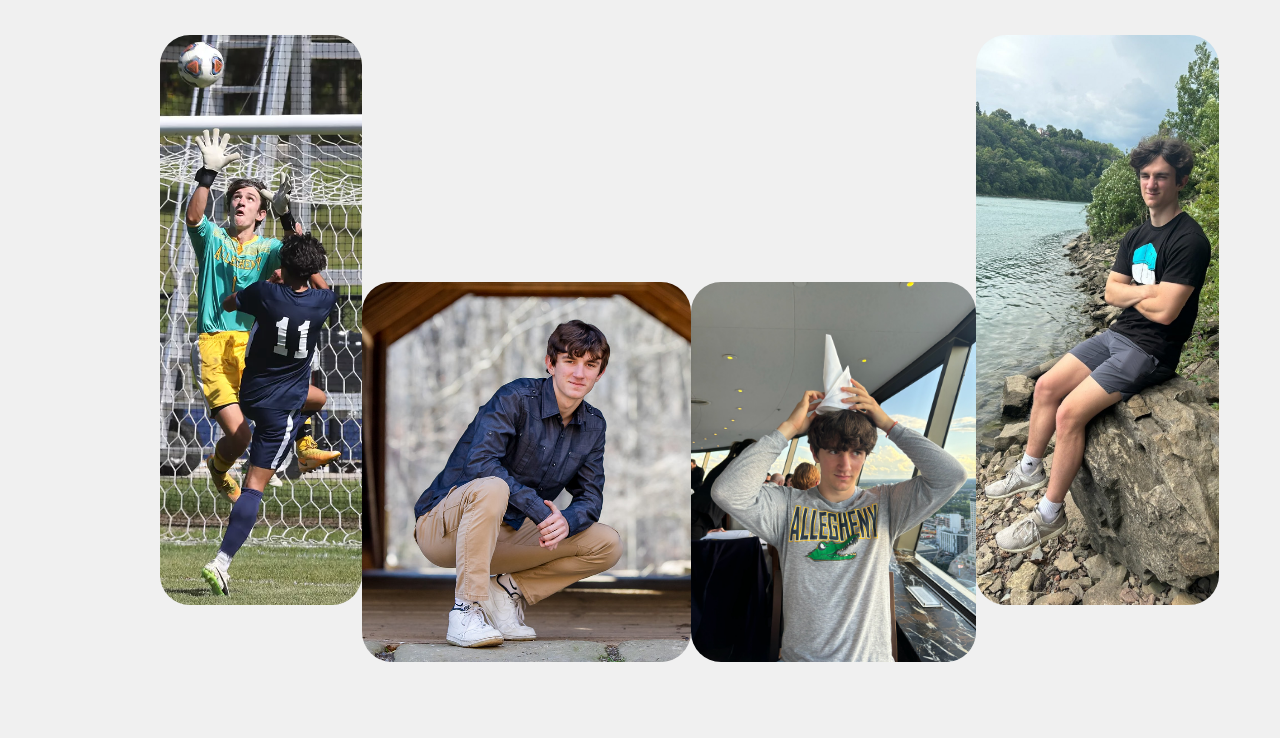
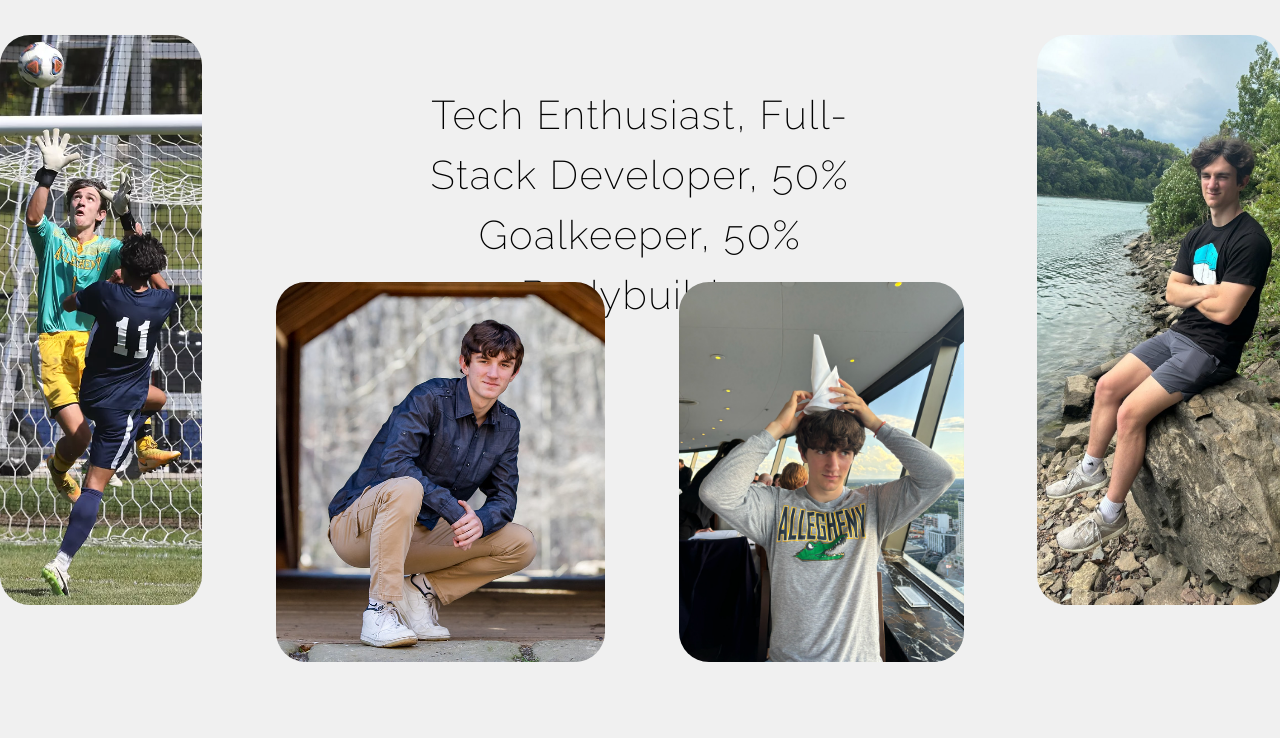
Before and after one commit to CalebKendra/caleb-website, a plain HTML site: page index.html in a window 1280 px wide. Shown: the part 62-800 px from the top of the page. Drawn offline with Linux system fonts and the light colour scheme.

Commit message:
added text and some responsiveness to home page

```diff
--- a/index.html
+++ b/index.html
@@ -24,12 +24,13 @@
     </header>
 
     <main>
+        <h1 class="home-text">Tech Enthusiast, Full-Stack Developer, 50% Goalkeeper, 50% Bodybuilder</h1>
+
         <section class="home-container">
-            <img src="static/img/CalebCatch.png" alt="Caleb Catch" class="home-img" style="height: 75%; top: 45%; transform: translateY(-50%);">
-            <img src="static/img/CalebBridge.png" alt="Caleb Bridge" class="home-img" style="height: 50%; top: 65%; transform: translateY(-50%);">
-            <img src="static/img/CalebHat.jpg" alt="Caleb Hat" class="home-img" style="height: 50%; top: 65%; transform: translateY(-50%);">
-            <img src="static/img/CalebWind.jpg" alt="Caleb Wind" class="home-img" style="height: 75%; top: 45%; transform: translateY(-50%);">
-            <!-- top: 37.5%; right: 25%; & top: 12.5%; right: 5%;-->
+            <img src="static/img/CalebCatch.png" alt="Caleb Catch" class="home-img" style="height: 75%; top: 45%;">
+            <img src="static/img/CalebBridge.png" alt="Caleb Bridge" class="home-img" style="height: 50%; top: 65%;">
+            <img src="static/img/CalebHat.jpg" alt="Caleb Hat" class="home-img" style="height: 50%; top: 65%;">
+            <img src="static/img/CalebWind.jpg" alt="Caleb Wind" class="home-img" style="height: 75%; top: 45%;">
         </section>
     </main>
 
--- a/static/style/style.css
+++ b/static/style/style.css
@@ -27,6 +27,7 @@ header {
     justify-content: space-evenly;
     text-transform: uppercase;
     font-size: 1.2rem;
+    font-weight: 250;
     border-bottom: 1px solid var(--black);
 }
 
@@ -62,11 +63,25 @@ nav {
 
 /* Home */
 
+.home-text {
+    position: absolute;
+    top: 15%;
+    left: 50%;
+    transform: translateX(-50%);
+    width: 35%;
+    height: 15%;
+    font-size: 2.5rem;
+    font-weight: 250;
+    letter-spacing: 1.5px;
+    text-align: center;
+    line-height: 1.5;
+}
+
 .home-container {
     position: absolute;
     display: flex;
-    justify-content: space-evenly;
-    width: 75%;
+    justify-content: space-between;
+    width: 1500px;
     height: 95%;
     bottom: 0;
     left: 50%;
@@ -75,5 +90,12 @@ nav {
 
 .home-img {
     position: relative;
+    transform: translateY(-50%);
     border-radius: 30px;
 }
+
+@media(max-width: 1500px) {
+    .home-container {
+        width: 100%;
+    }
+}
```
